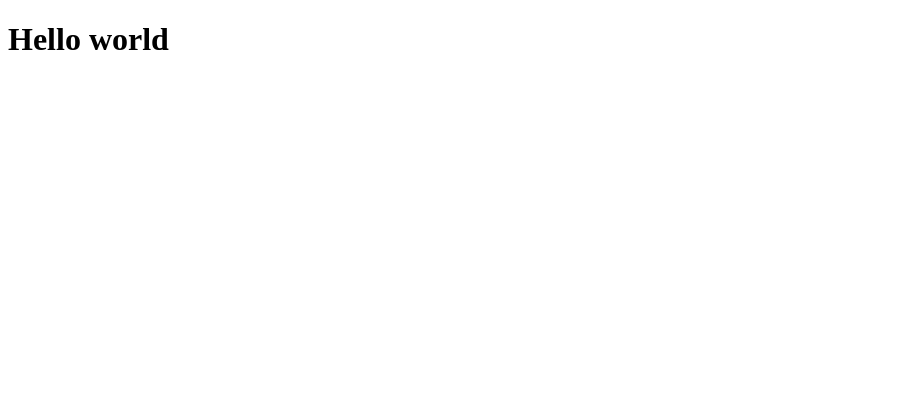
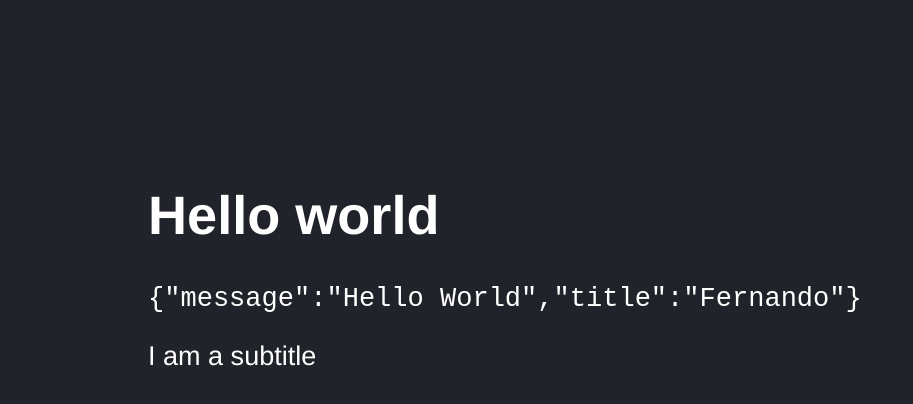
Before and after one commit to emmanueltamburini/counter-app, a React (Vite) app: page / in a window 1280 px wide. Shown: the top 404 px of the page, without its empty margins (0-913 px from the left). Built offline with nearby package versions, Linux system fonts and the light colour scheme.

Commit message:
styles has added

```diff
--- /dev/null
+++ b/src/HelloWorldApp.tsx
@@ -0,0 +1,18 @@
+const newMessage = {
+    message: "Hello World",
+    title: "Fernando"
+};
+
+const helloWorld = () => "Hello world";
+
+const HelloWorldApp = () => {
+  return (
+    <>
+        <h1>{helloWorld()}</h1>
+        <code>{JSON.stringify(newMessage)}</code>
+        <p>I am a subtitle</p>
+    </>
+  )
+}
+
+export default HelloWorldApp;
--- a/src/main.tsx
+++ b/src/main.tsx
@@ -1,20 +1,14 @@
 import React from 'react';
 import ReactDOM  from 'react-dom/client';
-
-const App = () => {
-  return (
-    <h1>Hello world</h1>
-  )
-}
+import HelloWorldApp from './HelloWorldApp';
+import "./styles.css";
 
 const element = document.getElementById('root');
 
 if (element) {
     ReactDOM.createRoot(element).render(
         <React.StrictMode>
-            <App />
+            <HelloWorldApp />
         </React.StrictMode>
     )
 }
-
-export default App
--- /dev/null
+++ b/src/styles.css
@@ -0,0 +1,7 @@
+html, body {
+    background-color: #21232A;
+    color: white;
+    font-family: Helvetica, Arial, sans-serif;
+    font-size: 1.3rem;
+    padding: 70px;
+}
```
